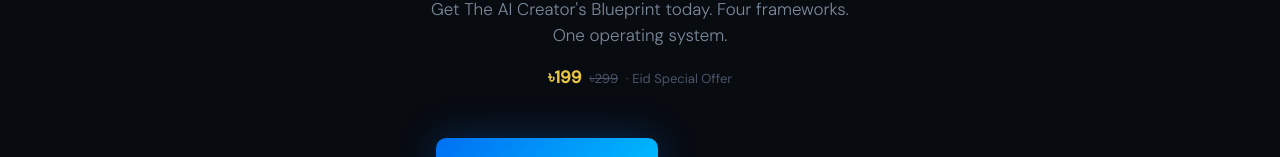
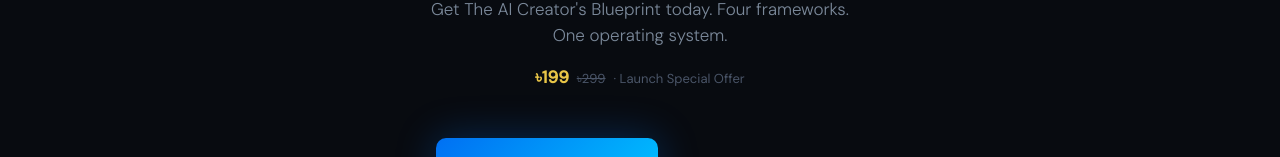
Before and after one commit to aarif880-rgb/human2genesis, a Next.js app: page / in a window 1280 px wide. Shown: the part 4403-4560 px from the top of the page. Built offline with nearby package versions, Linux system fonts and the light colour scheme.

Commit message:
Update FinalCTA.tsx

```diff
--- a/src/components/sections/FinalCTA.tsx
+++ b/src/components/sections/FinalCTA.tsx
@@ -25,7 +25,7 @@
         <p className="text-sm text-text-tertiary mb-12">
           <span className="text-accent-gold font-semibold text-lg">৳{PRODUCT.price}</span>
           <span className="line-through ml-2">৳{PRODUCT.originalPrice}</span>
-          <span className="ml-2">· Eid Special Offer</span>
+          <span className="ml-2">· Launch Special Offer</span>
         </p>
         <div className="flex flex-col sm:flex-row items-center justify-center gap-4">
           <Link
```
